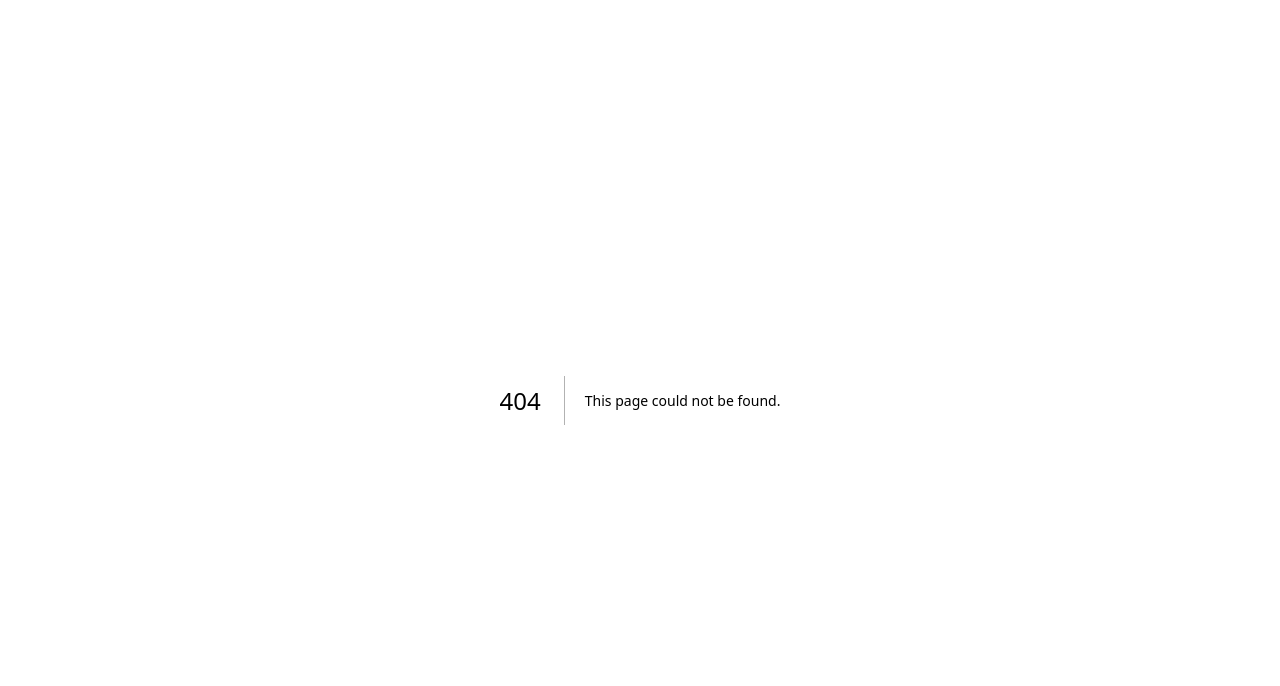
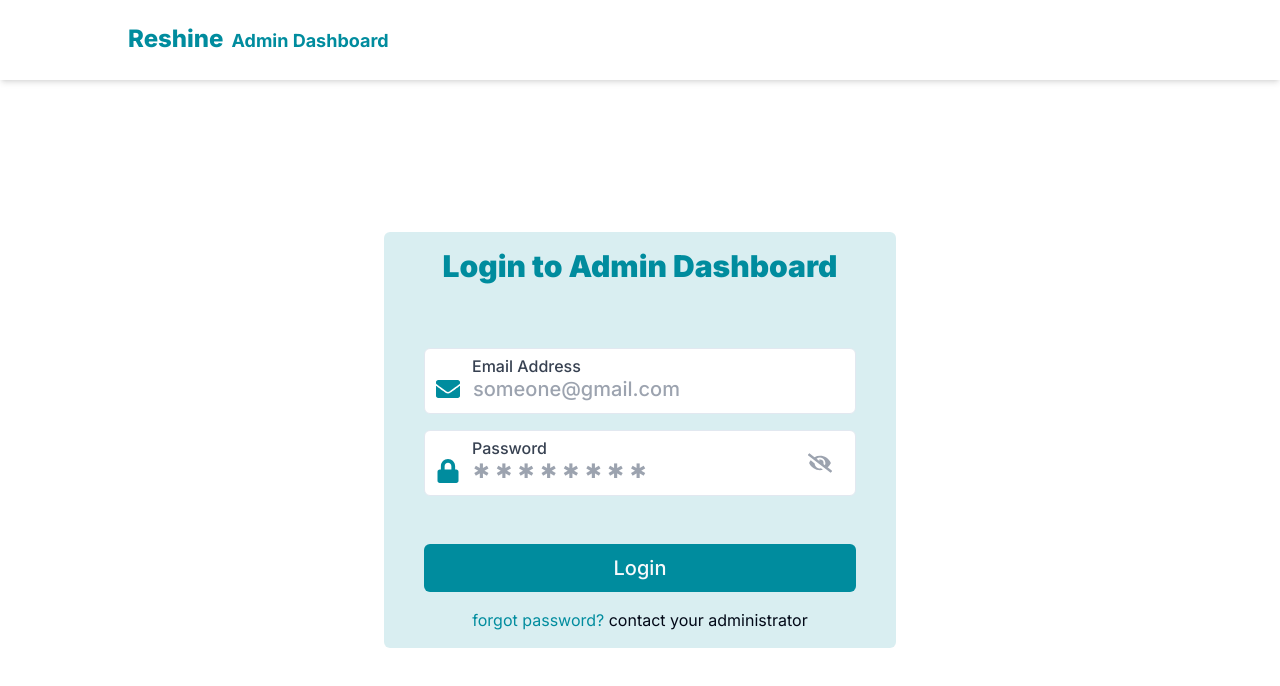
Before and after one commit to ujjwal-bh/reshine-ui-admin, a Next.js app: page /login in a window 1280 px wide. Before the commit this address had no page. Shown: the top 686 px of the page. Built offline with nearby package versions, Linux system fonts and the light colour scheme.

Commit message:
login template

```diff
--- a/app/globals.css
+++ b/app/globals.css
@@ -4,65 +4,37 @@
 
   @layer base {
     :root {
-      --background: 0 0% 100%;
-      --foreground: 222.2 84% 4.9%;
+      --background: hsl(0, 0%, 100%);
+      --foreground: hsl(222.2 84% 4.9%);
 
-      --card: 0 0% 100%;
-      --card-foreground: 222.2 84% 4.9%;
+      --card: hsl(0 0% 100%);
+      --card-foreground: hsl(222.2 84% 4.9%);
 
-      --popover: 0 0% 100%;
-      --popover-foreground: 222.2 84% 4.9%;
+      --popover: hsl(0 0% 100%);
+      --popover-foreground: hsl(222.2 84% 4.9%);
 
-      --primary: 222.2 47.4% 11.2%;
-      --primary-foreground: 210 40% 98%;
+      --primary: hsl(187, 100%, 31%);
+      --primary-foreground: hsl(210 40% 98%);
 
-      --secondary: 210 40% 96.1%;
-      --secondary-foreground: 222.2 47.4% 11.2%;
+      --primary-transparent: hsla(187, 100%, 31%, 0.15);
 
-      --muted: 210 40% 96.1%;
-      --muted-foreground: 215.4 16.3% 46.9%;
+      --secondary: hsl(210 40% 96.1%);
+      --secondary-foreground: hsl(222.2 47.4% 11.2%);
 
-      --accent: 210 40% 96.1%;
-      --accent-foreground: 222.2 47.4% 11.2%;
+      --muted: hsl(210 40% 96.1%);
+      --muted-foreground: hsl(215.4 16.3% 46.9%);
 
-      --destructive: 0 84.2% 60.2%;
-      --destructive-foreground: 210 40% 98%;
+      --accent: hsl(210 40% 96.1%);
+      --accent-foreground: hsl(222.2 47.4% 11.2%);
 
-      --border: 214.3 31.8% 91.4%;
-      --input: 214.3 31.8% 91.4%;
-      --ring: 222.2 84% 4.9%;
+      --destructive: hsl(0 84.2% 60.2%);
+      --destructive-foreground: hsl(210 40% 98%);
+
+      --border: hsl(214.3 31.8% 91.4%);
+      --input: hsl(214.3, 31.8%, 91.4%);
+      --ring: hsl(0, 0%, 17%);
 
       --radius: 0.5rem;
-    }
-
-    .dark {
-      --background: 222.2 84% 4.9%;
-      --foreground: 210 40% 98%;
-
-      --card: 222.2 84% 4.9%;
-      --card-foreground: 210 40% 98%;
-
-      --popover: 222.2 84% 4.9%;
-      --popover-foreground: 210 40% 98%;
-
-      --primary: 210 40% 98%;
-      --primary-foreground: 222.2 47.4% 11.2%;
-
-      --secondary: 217.2 32.6% 17.5%;
-      --secondary-foreground: 210 40% 98%;
-
-      --muted: 217.2 32.6% 17.5%;
-      --muted-foreground: 215 20.2% 65.1%;
-
-      --accent: 217.2 32.6% 17.5%;
-      --accent-foreground: 210 40% 98%;
-
-      --destructive: 0 62.8% 30.6%;
-      --destructive-foreground: 210 40% 98%;
-
-      --border: 217.2 32.6% 17.5%;
-      --input: 217.2 32.6% 17.5%;
-      --ring: 212.7 26.8% 83.9%;
     }
   }
 
@@ -72,5 +44,6 @@
     }
     body {
       @apply bg-background text-foreground;
+      /* color: hsla(187, 100%, 31%, 0.1); */
     }
   }
--- a/app/layout.tsx
+++ b/app/layout.tsx
@@ -1,8 +1,12 @@
+
 import type { Metadata } from "next";
 import "./globals.css";
 import { Inter as FontSans } from "next/font/google"
 
 import { cn } from "@/lib/utils"
+import Header from "@/components/core/Header";
+import { useState } from "react";
+import Sidebar from "@/components/core/Sidebar";
 
 const fontSans = FontSans({
   subsets: ["latin"],
@@ -26,7 +30,10 @@ export default function RootLayout({
           "min-h-screen bg-background font-sans antialiased",
           fontSans.variable
         )}
-      >{children}</body>
+      >
+        <Header/>
+        {children}
+        </body>
     </html>
   );
 }
--- /dev/null
+++ b/app/login/page.tsx
@@ -0,0 +1,38 @@
+"use client"
+import { Button } from "@/components/ui/button";
+import {Input} from "@/components/ui/input";
+import { useState } from "react";
+import { FaEnvelope, FaEye, FaEyeDropper, FaEyeSlash, FaLock } from "react-icons/fa";
+
+export default function Home() {
+    const [showPass, setShowPass] = useState(false);
+  return (
+    <main className="flex items-center justify-center h-[90vh]">
+        <div className="flex flex-col min-w-72 w-[40%] bg-primaryTransparent rounded-md p-4">
+            <div className="text-3xl text-primary font-black text-center">
+                Login to Admin Dashboard
+            </div>
+            <div className="mt-16">
+                <div className="flex flex-col gap-4 w-[90%] mx-[5%]">
+                    <div className="relative">
+                        <label htmlFor="email" className="absolute top-1.5 left-12 text-md text-gray-700 font-medium">Email Address</label>
+                        <FaEnvelope className="absolute top-[62.5%] translate-y-[-50%] left-3 text-primary text-2xl "/>
+                        <Input type="text" placeholder="someone@gmail.com" name="email" className="px-12 pt-10 pb-6 text-xl placeholder:text-gray-400 placeholder:font-medium"/>
+                    </div>
+                    <div className="relative">
+                        <label htmlFor="password" className="absolute top-1.5 left-12 text-md text-gray-700 font-medium">Password</label>
+                        <FaLock className="absolute top-[62.5%] translate-y-[-50%] left-3 text-primary text-2xl "/>
+                        <Input  type={`${showPass ? 'text' : 'password'}`} placeholder="✱ ✱ ✱ ✱ ✱ ✱ ✱ ✱" name="email" className="px-12 pt-10 pb-6 text-xl placeholder:text-gray-400"/>
+                        <FaEyeSlash className={`absolute top-[50%] translate-y-[-50%] right-6 text-2xl cursor-pointer ${showPass ? 'text-primary' : 'text-gray-400'}`} onClick={() => setShowPass(prev=> !prev)}/>
+                    </div>
+                    <div className="mt-8">
+                        <Button className="w-full">Login</Button>
+                    </div>
+                    <div className="w-full text-center"><span className="text-primary">forgot password? </span> contact your administrator</div>
+                </div>
+            </div>
+        </div>
+
+    </main>
+  );
+}
--- a/app/page.tsx
+++ b/app/page.tsx
@@ -1,5 +1,4 @@
 import { Button } from "@/components/ui/button";
-import Image from "next/image";
 
 export default function Home() {
   return (
--- /dev/null
+++ b/components/core/Header.tsx
@@ -0,0 +1,25 @@
+"use client"
+import React, { useState } from "react";
+
+export default function Header() {
+    const [isAuthenticated, setAuthenticated] = useState(false);
+  return (
+    <div className="flex items-center justify-between h-20 shadow-md bg-background px-[10%]">
+        {/* left*/}
+      <div className="flex">
+        <div className="font-extrabold text-2xl text-primary h-10 flex items-center">
+          Reshine
+        </div>
+        <div className="text-lg font-bold text-primary h-10 flex items-center ml-2 mt-0.5">
+          Admin Dashboard
+        </div>
+      </div>
+      {
+        isAuthenticated &&
+        <div className="flex bg">
+            bhattaraiujjwal26@gmail.com
+        </div>
+      }
+    </div>
+  );
+}
--- /dev/null
+++ b/components/core/Sidebar.tsx
@@ -0,0 +1,9 @@
+import React from 'react'
+
+export default function Sidebar() {
+  return (
+    <div className='absolute top-8 bottom-0 w-16 shadow-md '>
+        hello
+    </div>
+  )
+}
--- a/components/ui/button.tsx
+++ b/components/ui/button.tsx
@@ -20,9 +20,9 @@ const buttonVariants = cva(
         link: "text-primary underline-offset-4 hover:underline",
       },
       size: {
-        default: "h-10 px-4 py-2",
-        sm: "h-9 rounded-md px-3",
-        lg: "h-11 rounded-md px-8",
+        default: "h-12 px-4 py-2 text-xl",
+        sm: "h-10 rounded-md px-3 text-xl",
+        lg: "h-16 rounded-md px-8 text-xl",
         icon: "h-10 w-10",
       },
     },
--- /dev/null
+++ b/components/ui/card.tsx
@@ -0,0 +1,79 @@
+import * as React from "react"
+
+import { cn } from "@/lib/utils"
+
+const Card = React.forwardRef<
+  HTMLDivElement,
+  React.HTMLAttributes<HTMLDivElement>
+>(({ className, ...props }, ref) => (
+  <div
+    ref={ref}
+    className={cn(
+      "rounded-lg border bg-card text-card-foreground shadow-sm",
+      className
+    )}
+    {...props}
+  />
+))
+Card.displayName = "Card"
+
+const CardHeader = React.forwardRef<
+  HTMLDivElement,
+  React.HTMLAttributes<HTMLDivElement>
+>(({ className, ...props }, ref) => (
+  <div
+    ref={ref}
+    className={cn("flex flex-col space-y-1.5 p-6", className)}
+    {...props}
+  />
+))
+CardHeader.displayName = "CardHeader"
+
+const CardTitle = React.forwardRef<
+  HTMLParagraphElement,
+  React.HTMLAttributes<HTMLHeadingElement>
+>(({ className, ...props }, ref) => (
+  <h3
+    ref={ref}
+    className={cn(
+      "text-2xl font-semibold leading-none tracking-tight",
+      className
+    )}
+    {...props}
+  />
+))
+CardTitle.displayName = "CardTitle"
+
+const CardDescription = React.forwardRef<
+  HTMLParagraphElement,
+  React.HTMLAttributes<HTMLParagraphElement>
+>(({ className, ...props }, ref) => (
+  <p
+    ref={ref}
+    className={cn("text-sm text-muted-foreground", className)}
+    {...props}
+  />
+))
+CardDescription.displayName = "CardDescription"
+
+const CardContent = React.forwardRef<
+  HTMLDivElement,
+  React.HTMLAttributes<HTMLDivElement>
+>(({ className, ...props }, ref) => (
+  <div ref={ref} className={cn("p-6 pt-0", className)} {...props} />
+))
+CardContent.displayName = "CardContent"
+
+const CardFooter = React.forwardRef<
+  HTMLDivElement,
+  React.HTMLAttributes<HTMLDivElement>
+>(({ className, ...props }, ref) => (
+  <div
+    ref={ref}
+    className={cn("flex items-center p-6 pt-0", className)}
+    {...props}
+  />
+))
+CardFooter.displayName = "CardFooter"
+
+export { Card, CardHeader, CardFooter, CardTitle, CardDescription, CardContent }
--- /dev/null
+++ b/components/ui/input.tsx
@@ -0,0 +1,25 @@
+import * as React from "react"
+
+import { cn } from "@/lib/utils"
+
+export interface InputProps
+  extends React.InputHTMLAttributes<HTMLInputElement> {}
+
+const Input = React.forwardRef<HTMLInputElement, InputProps>(
+  ({ className, type, ...props }, ref) => {
+    return (
+      <input
+        type={type}
+        className={cn(
+          "flex h-10 w-full rounded-md border border-input bg-background px-3 py-2 text-sm ring-offset-background file:border-0 file:bg-transparent file:text-sm file:font-medium placeholder:text-muted-foreground focus-visible:outline-none focus-visible:ring-2 focus-visible:ring-ring focus-visible:ring-offset-2 disabled:cursor-not-allowed disabled:opacity-50",
+          className
+        )}
+        ref={ref}
+        {...props}
+      />
+    )
+  }
+)
+Input.displayName = "Input"
+
+export { Input }
--- /dev/null
+++ b/components/ui/label.tsx
@@ -0,0 +1,26 @@
+"use client"
+
+import * as React from "react"
+import * as LabelPrimitive from "@radix-ui/react-label"
+import { cva, type VariantProps } from "class-variance-authority"
+
+import { cn } from "@/lib/utils"
+
+const labelVariants = cva(
+  "text-sm font-medium leading-none peer-disabled:cursor-not-allowed peer-disabled:opacity-70"
+)
+
+const Label = React.forwardRef<
+  React.ElementRef<typeof LabelPrimitive.Root>,
+  React.ComponentPropsWithoutRef<typeof LabelPrimitive.Root> &
+    VariantProps<typeof labelVariants>
+>(({ className, ...props }, ref) => (
+  <LabelPrimitive.Root
+    ref={ref}
+    className={cn(labelVariants(), className)}
+    {...props}
+  />
+))
+Label.displayName = LabelPrimitive.Root.displayName
+
+export { Label }
--- a/package.json
+++ b/package.json
@@ -9,6 +9,7 @@
     "lint": "next lint"
   },
   "dependencies": {
+    "@radix-ui/react-label": "^2.0.2",
     "@radix-ui/react-slot": "^1.0.2",
     "class-variance-authority": "^0.7.0",
     "clsx": "^2.1.0",
@@ -16,6 +17,7 @@
     "next": "14.2.2",
     "react": "^18",
     "react-dom": "^18",
+    "react-icons": "^5.1.0",
     "tailwind-merge": "^2.2.2",
     "tailwindcss-animate": "^1.0.7"
   },
--- a/tailwind.config.ts
+++ b/tailwind.config.ts
@@ -19,38 +19,41 @@ const config = {
     },
     extend: {
       colors: {
-        border: "hsl(var(--border))",
-        input: "hsl(var(--input))",
-        ring: "hsl(var(--ring))",
-        background: "hsl(var(--background))",
-        foreground: "hsl(var(--foreground))",
+        border: "var(--border)",
+        input: "var(--input)",
+        ring: "var(--ring)",
+        background: "var(--background)",
+        foreground: "var(--foreground)",
         primary: {
-          DEFAULT: "hsl(var(--primary))",
-          foreground: "hsl(var(--primary-foreground))",
+          DEFAULT: "var(--primary)",
+          foreground: "var(--primary-foreground)",
+        },
+        primaryTransparent: {
+          DEFAULT: "var(--primary-transparent)"
         },
         secondary: {
-          DEFAULT: "hsl(var(--secondary))",
-          foreground: "hsl(var(--secondary-foreground))",
+          DEFAULT: "var(--secondary))",
+          foreground: "var(--secondary-foreground)",
         },
         destructive: {
-          DEFAULT: "hsl(var(--destructive))",
-          foreground: "hsl(var(--destructive-foreground))",
+          DEFAULT: "var(--destructive))",
+          foreground: "var(--destructive-foreground)",
         },
         muted: {
-          DEFAULT: "hsl(var(--muted))",
-          foreground: "hsl(var(--muted-foreground))",
+          DEFAULT: "var(--muted))",
+          foreground: "var(--muted-foreground)",
         },
         accent: {
-          DEFAULT: "hsl(var(--accent))",
-          foreground: "hsl(var(--accent-foreground))",
+          DEFAULT: "var(--accent))",
+          foreground: "var(--accent-foreground)",
         },
         popover: {
-          DEFAULT: "hsl(var(--popover))",
-          foreground: "hsl(var(--popover-foreground))",
+          DEFAULT: "var(--popover))",
+          foreground: "var(--popover-foreground)",
         },
         card: {
-          DEFAULT: "hsl(var(--card))",
-          foreground: "hsl(var(--card-foreground))",
+          DEFAULT: "var(--card)",
+          foreground: "var(--card-foreground)",
         },
       },
       borderRadius: {
```
Also changed, not shown: 1 other file (tests, documents, lock files or other folders).
